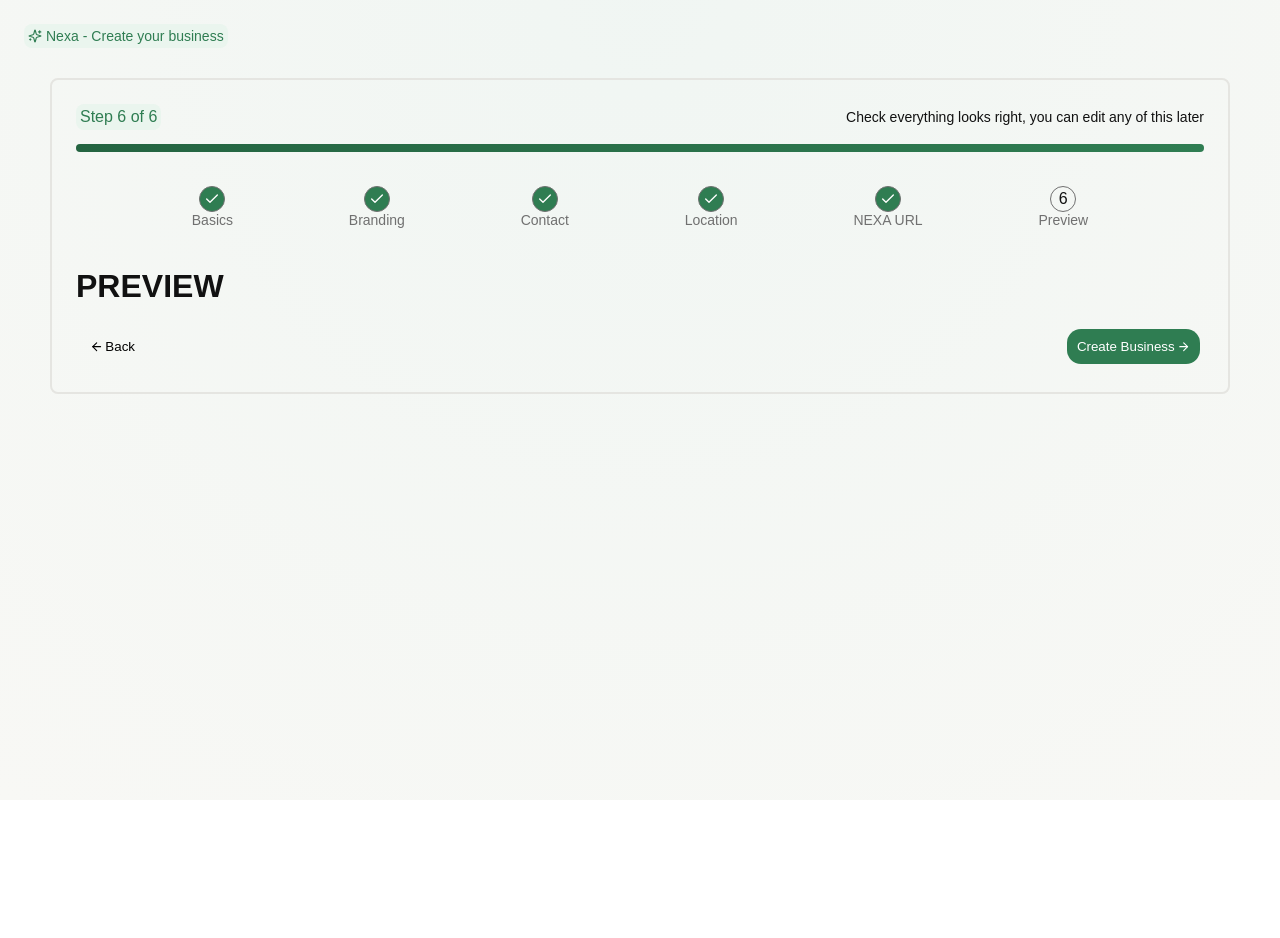
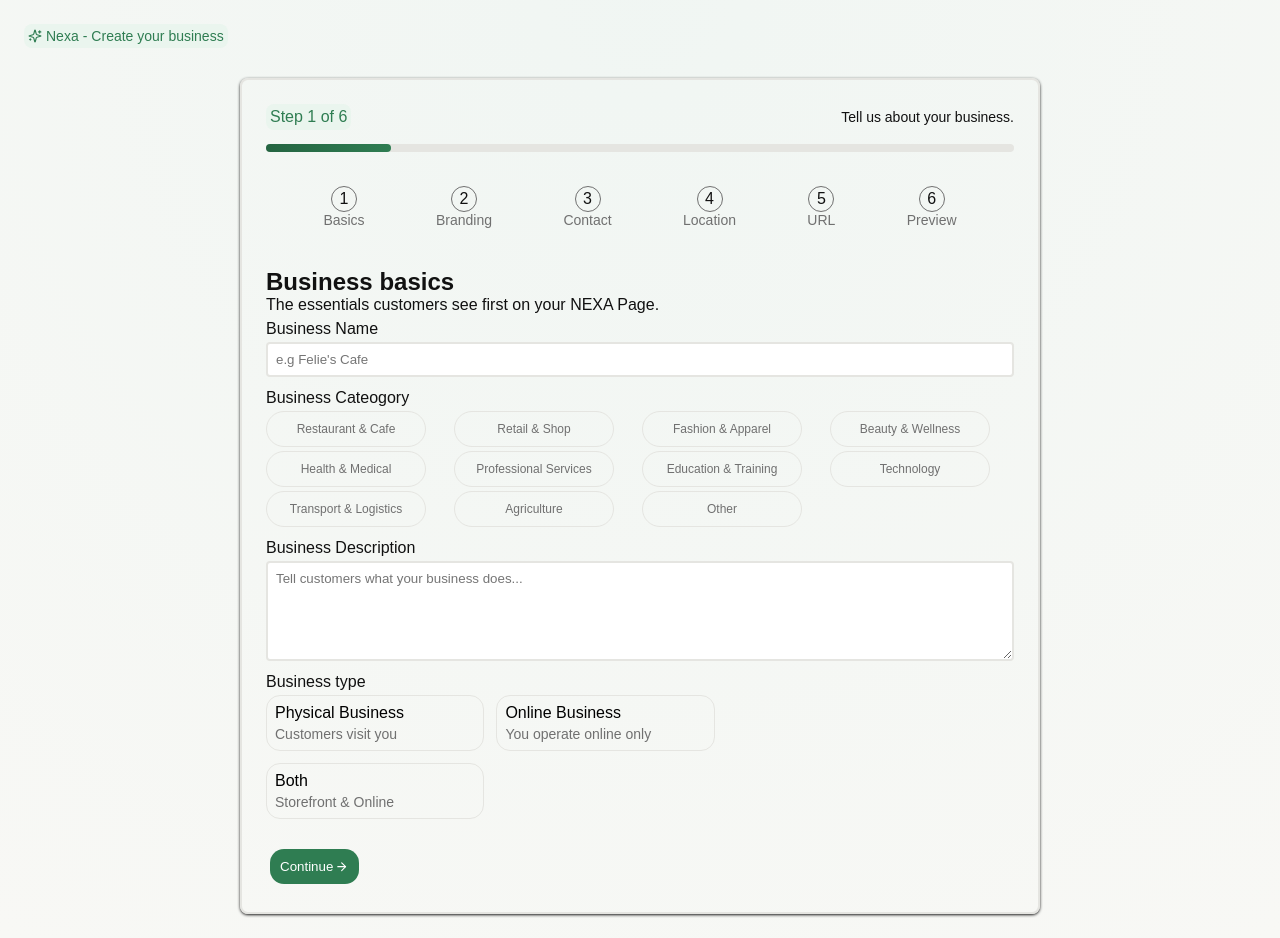
Before and after one commit to BigDestynEnergy/Nexa, a React (Vite) app: page /create in a window 1280 px wide. Before the commit the page ends 800 px from the top, so only its background shows below. Built offline with nearby package versions, Linux system fonts and the light colour scheme; a web font is replaced by a local one.

Commit message:
NEXA v1.13

```diff
--- a/src/Create Business Pages/Branding.jsx
+++ b/src/Create Business Pages/Branding.jsx
@@ -1,9 +1,26 @@
+import { LuImage, LuImagePlus } from "react-icons/lu";
 import "../Styles/Create.css";
-
+import "../Create Styles/Branding.css"
 export default function BrandingStep(){
     return(
         <main className="branding step">
             <h1>Branding</h1>
+
+            <section className="rl">
+                <div className="left">
+                    <h3>Logo <span>(optional)</span></h3>
+                    <div className="upload">
+                        <LuImagePlus/>
+                        <p>PNG, JPG or WebP - max 5MB</p>
+                    </div>
+                </div>
+
+                <div className="right">
+                    <div className="uplaoded-image">
+
+                    </div>
+                </div>
+            </section>
         </main>
     )
 }
--- a/src/Create Business Pages/CreateBusiness.jsx
+++ b/src/Create Business Pages/CreateBusiness.jsx
@@ -32,7 +32,7 @@ export default function CreateBusiness(){
     slug: ""
 });
 
-const [currentStep, setCurrentStep] = useState(6);
+const [currentStep, setCurrentStep] = useState(1);
 
 const [errors, setErrors] = useState({});
 
--- a/src/Create Business Pages/Steps.jsx
+++ b/src/Create Business Pages/Steps.jsx
@@ -7,7 +7,7 @@ export default function Steps({currentStep}){
         "Branding",
         "Contact",
         "Location",
-        "NEXA URL",
+        "URL",
         "Preview"
     ]
 
--- a/src/Create Styles/Basics.css
+++ b/src/Create Styles/Basics.css
@@ -18,6 +18,10 @@
     border-radius: var(--nexa-radius-xs);
 }
 
+.form-group input:focus, .form-group textarea:focus{
+    border-color: var(--nexa-primary);
+}
+
 .form-group textarea{min-height: 100px;}
 
 .error-message{
@@ -28,8 +32,8 @@
 .basics .categories{
     display: grid;
     width: 100%;
-    grid-template-columns: repeat(auto-fit, minmax(120px, 1fr));
-    gap: 6px;
+    grid-template-columns: repeat(auto-fit, minmax(160px, 1fr));
+    gap: 4px;
 }
 
 .categories .category{
@@ -37,15 +41,18 @@
     border: 1px solid var(--nexa-border);
     padding: 10px;
     background: transparent;
-    border-radius: var(--nexa-radius-xs);
+    border-radius: var(--nexa-radius-lg);
     cursor: pointer;
+    font-weight: 500;
+    width: 160px;
+    font-size: 12px;
     transition: all .3s ease;
 }
 
 .category:hover{
-    transform: translateY(-2px);
-    color: var(--nexa-text);
-    border-color: var(--nexa-text);
+    transform: translateY(-1px);
+    color: var(--nexa-primary);
+    border-color: var(--nexa-primary);
 }
 
 .category.selected{
@@ -65,13 +72,14 @@
     gap: 4px;cursor: pointer;
     display: flex;
     flex-direction: column;
-    border-radius: var(--nexa-radius-xs);
+    border-radius: var(--nexa-radius-md);
     transition: all .3s ease;
 }
 
 .business-type h4{
-    font-weight: 600;
+    font-weight: 500;
     color: #000;
+    font-size: 16px;
 }
 
 .business-type:hover{
@@ -81,6 +89,7 @@
 
 .business-type span{
     color: var(--nexa-text-muted);
+    font-size: 14px;
 }
 
 .business-type.selected{
--- /dev/null
+++ b/src/Create Styles/Branding.css
@@ -0,0 +1,71 @@
+
+.branding{
+    display: flex;
+    flex-direction: column;
+}
+
+.branding .rl{
+    display: flex;
+    flex-direction: row;
+    align-items: center;
+    width: 100%;
+    justify-content: space-between;
+}
+
+.rl .left{
+    width: 30%;
+    cursor: pointer;
+}
+
+
+
+.rl .upload:hover{
+    border-color: var(--nexa-dark);
+}
+
+.rl .upload:hover svg{
+    color: var(--nexa-dark);
+}
+
+.left .upload{
+   border: 4px solid var(--nexa-primary);
+    border-radius: var(--nexa-radius-md);
+    border-style: dotted;
+    padding: 24px;
+    display: flex;
+    flex-direction: column;
+    align-items: center;
+    transition: border-color .3s ease;
+    justify-content: center;
+}
+
+.rl .upload svg{
+    font-size: clamp(6em, 5vw, 65px);
+    color: var(--nexa-primary);
+    transition: color .25s ease;
+}
+
+
+.rl .right{
+    width: 69%;
+    border-radius: 8px;
+}
+
+.right .uplaoded-image{
+    border: 2px solid #000;
+    padding: 24px;
+    height: 100%;
+    border-radius: 8px;
+    width: 100%;
+}
+
+@media( max-width: 992px){
+    .branding .rl{
+        flex-direction: column;
+        gap: 30px;
+    }
+
+    .rl .left, .rl .right{
+        width: 100%;
+    }
+}
--- a/src/Styles/Create.css
+++ b/src/Styles/Create.css
@@ -20,13 +20,17 @@
     margin: 30px auto 0;
     width: min(1180px, calc(100% - 48px));
     border: 2px solid var(--nexa-border);
-    padding: 24px; border-radius: 8px;
+    box-shadow: 0px 1px 3px var(--nexa-dark);
+    padding: 24px;
+    max-width: 800px;
+    border-radius: 8px;
 }
 
 .topbar-container{
     display: flex;
     flex-direction: column;
     gap: 4px;
+    width: 100%;
 }
 
 .topbar-container .top-layer{
--- a/src/Styles/Steps.css
+++ b/src/Styles/Steps.css
@@ -4,6 +4,7 @@
     width: 100%;
     align-items: center;
     justify-content: space-evenly;
+    gap: 14px;
 }
 
 .steps .step{
@@ -32,3 +33,12 @@
     background: var(--nexa-primary);
     color: var(--nexa-white);
 }
+
+@media(max-width: 568px){
+    .steps{
+        display: grid;
+        grid-template-columns: repeat(3, 1fr);
+        align-items: center;
+        justify-content: space-evenly;
+    }
+}
```
